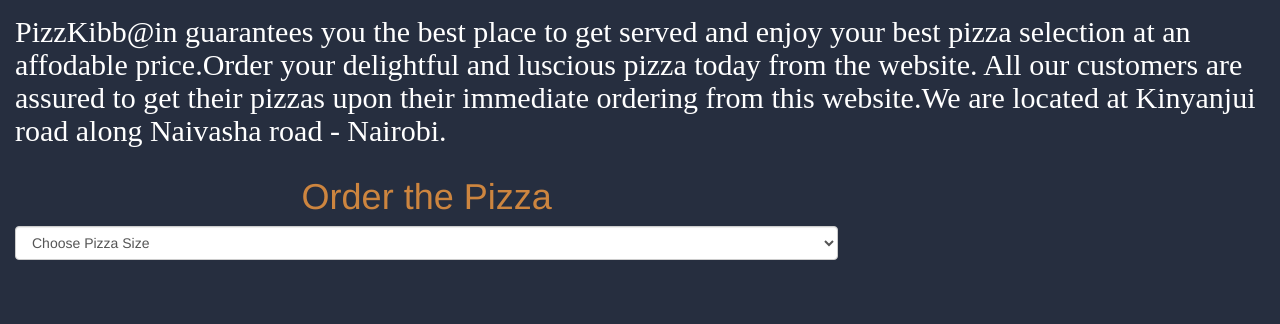
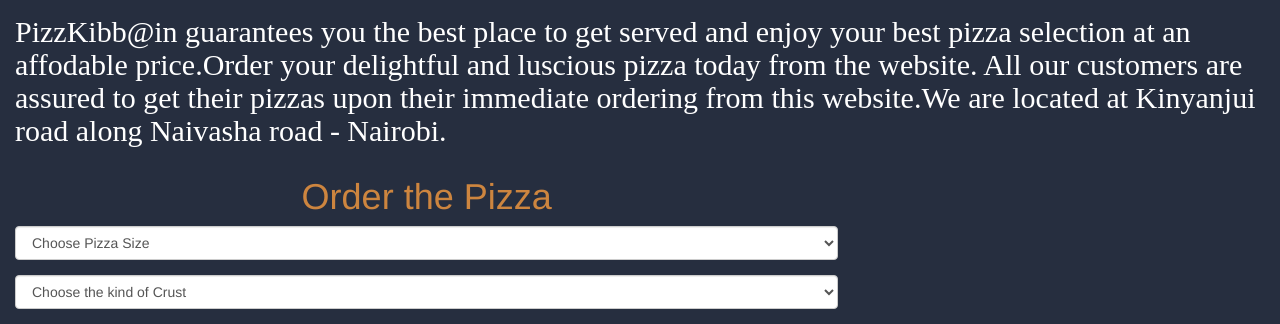
Before and after one commit to DavidKibetRono/Pizza-App, a plain HTML site: page index.html in a window 1280 px wide. Shown: the part 840-1164 px from the top of the page. Before the commit the page ends 1115 px from the top, so only its background shows below. Drawn offline with nearby package versions, Linux system fonts and the light colour scheme; a script that the page names is missing.

Commit message:
add selection option for pizza crust

```diff
--- a/index.html
+++ b/index.html
@@ -131,6 +131,17 @@
         <option name="Large" value="1200">Large @kshs.1200</option>
     </select>
                         </div>
+                        <div class="form-group">
+                            <select name="" class="form-control" id="crustTypeInput" >
+        <option  value="">Choose the kind of Crust</option>
+        <option name="Crispy" value="280">Crispy @kshs.280</option>
+        <option name="Stuffed" value="260">Stuffed @kshs.260</option>
+        <option name="Gluten" value="300">Gluten @kshs.300</option>
+        <option name="Cheesy" value="250">Cheesy @kshs.250</option>
+        <option name="Cracker" value="230">Cracker @kshs.230</option>
+        <option name="Thin Crust" value="120">Thin Crust @kshs.120</option>
+    </select>
+                        </div>
 
     <script src="js/script.js"></script>
 </body>
```
